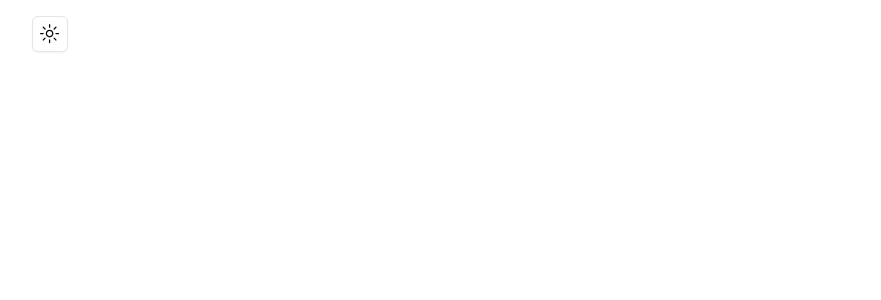
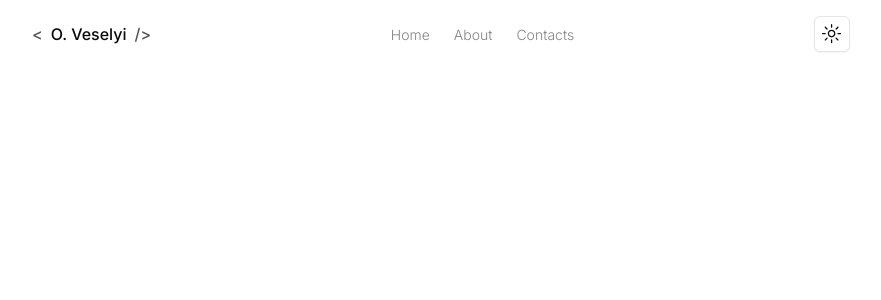
Before and after one commit to sany0chekk/next-portfolio, a Next.js app: page / in a window 1280 px wide. Shown: the top 300 px of the page, without its empty margins (199-1080 px from the left). Built offline with nearby package versions, Linux system fonts and the light colour scheme.

Commit message:
add app-bar

```diff
--- a/src/app/layout.tsx
+++ b/src/app/layout.tsx
@@ -2,8 +2,8 @@ import type { Metadata } from "next";
 import { Inter } from "next/font/google";
 import "./globals.css";
 import { ThemeProvider } from "@/components/theme-provider";
-import { ThemeChanger } from "@/components/theme-changer";
 import Container from "@/components/container";
+import AppBar from "@/components/app-bar";
 
 const inter = Inter({ subsets: ["latin"] });
 
@@ -27,7 +27,7 @@ export default function RootLayout({
           disableTransitionOnChange
         >
           <Container>
-            <ThemeChanger />
+            <AppBar />
             {children}
           </Container>
         </ThemeProvider>
--- /dev/null
+++ b/src/components/app-bar.tsx
@@ -0,0 +1,39 @@
+import Link from "next/link";
+import { ThemeChanger } from "./theme-changer";
+
+const links = [
+  { href: "/", text: "Home" },
+  { href: "/about", text: "About" },
+  { href: "/contacts", text: "Contacts" },
+];
+
+const AppBar = ({}) => {
+  return (
+    <header>
+      <nav className="flex justify-between items-center gap-4">
+        <p className="flex items-center gap-2 font-medium text-neutral-600">
+          {`<`}
+          <span className="text-neutral-950 dark:text-white">O. Veselyi</span>
+          {`/>`}
+        </p>
+        <ul className="flex items-center gap-6">
+          {links.map(({ href, text }) => {
+            return (
+              <li key={text}>
+                <Link
+                  href={href}
+                  className="transition-opacity font-light text-sm opacity-50 hover:opacity-95"
+                >
+                  {text}
+                </Link>
+              </li>
+            );
+          })}
+        </ul>
+        <ThemeChanger />
+      </nav>
+    </header>
+  );
+};
+
+export default AppBar;
--- a/src/components/ui/button.tsx
+++ b/src/components/ui/button.tsx
@@ -1,11 +1,11 @@
-import * as React from "react"
-import { Slot } from "@radix-ui/react-slot"
-import { cva, type VariantProps } from "class-variance-authority"
+import * as React from "react";
+import { Slot } from "@radix-ui/react-slot";
+import { cva, type VariantProps } from "class-variance-authority";
 
-import { cn } from "@/lib/utils"
+import { cn } from "@/lib/utils";
 
 const buttonVariants = cva(
-  "inline-flex items-center justify-center whitespace-nowrap rounded-md text-sm font-medium transition-colors focus-visible:outline-none focus-visible:ring-1 focus-visible:ring-ring disabled:pointer-events-none disabled:opacity-50",
+  "inline-flex items-center justify-center whitespace-nowrap rounded-md text-sm font-medium transition-colors focus-visible:outline-none disabled:pointer-events-none disabled:opacity-50",
   {
     variants: {
       variant: {
@@ -32,26 +32,26 @@ const buttonVariants = cva(
       size: "default",
     },
   }
-)
+);
 
 export interface ButtonProps
   extends React.ButtonHTMLAttributes<HTMLButtonElement>,
     VariantProps<typeof buttonVariants> {
-  asChild?: boolean
+  asChild?: boolean;
 }
 
 const Button = React.forwardRef<HTMLButtonElement, ButtonProps>(
   ({ className, variant, size, asChild = false, ...props }, ref) => {
-    const Comp = asChild ? Slot : "button"
+    const Comp = asChild ? Slot : "button";
     return (
       <Comp
         className={cn(buttonVariants({ variant, size, className }))}
         ref={ref}
         {...props}
       />
-    )
+    );
   }
-)
-Button.displayName = "Button"
+);
+Button.displayName = "Button";
 
-export { Button, buttonVariants }
+export { Button, buttonVariants };
```
